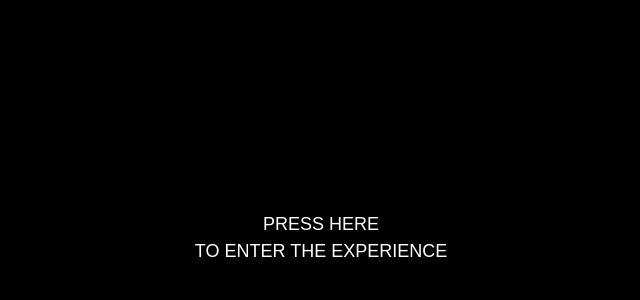
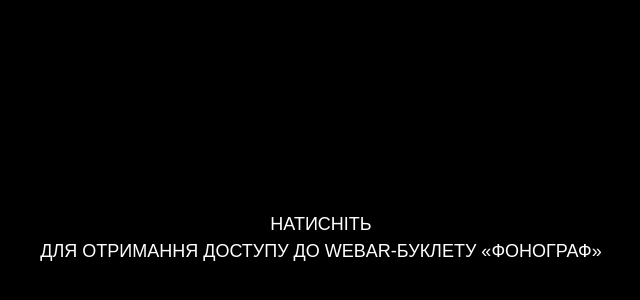
Before and after one commit to MaksimShkvaruk/WebAR-Example, a plain HTML site: page index.html in a window 1280 px wide. Shown: the part 162-462 px from the top of the page, without its empty margins (319-959 px from the left). Drawn offline with nearby package versions, Linux system fonts and the light colour scheme.

Commit message:
Update index.html

```diff
--- a/index.html
+++ b/index.html
@@ -27,9 +27,9 @@
                 text-transform: uppercase; font-family: Arial, Helvetica, sans-serif; font-weight: 400; line-height: 1.5em; font-size: large; white-space: nowrap;
                 user-select: none; pointer-events: none;
             ">
-            Press here
+            Натисніть
             <br>
-            to enter the experience
+            Для отримання доступу до WebAR-буклету «Фонограф»
         </div>
     </div>
 
```
